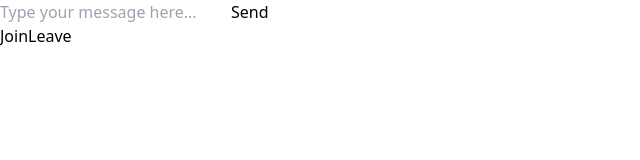
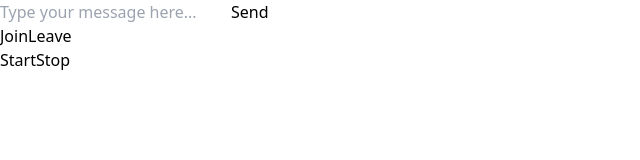
Before and after one commit to AlyanTheCodingLegend/Summer-Project, a React (Vite) app in the folder Frontend/: page / in a window 1280 px wide. Shown: the top 160 px of the page, without its empty margins (0-640 px from the left). Built offline with nearby package versions, Linux system fonts and the light colour scheme.

Commit message:
Added voice notes feature

```diff
--- a/Frontend/src/components/ChatRoom.jsx
+++ b/Frontend/src/components/ChatRoom.jsx
@@ -6,6 +6,8 @@ function ChatRoom() {
     const [chatId, setChatId] = useState(444)
     const [userId, setUserId] = useState(123)
     const [messages, setMessages] = useState([])
+    const [mediaRecorder, setMediaRecorder] = useState(null)
+    const [recording, setRecording] = useState(false)
 
     const handleText = (e) => {
         setText(e.target.value)
@@ -29,12 +31,65 @@ function ChatRoom() {
                 console.log('Disconnected from server')
                 setSocket(null)
             }
+            socket.onerror = (error) => {
+                console.error(`Error: ${error.message}`)
+            }
         }
     }, [socket])
 
     useEffect(() => {
         setUserId(Math.floor(Math.random() * 90000) + 10000)
     }, [])
+
+    const startStreaming = async () => {
+        try {
+          const stream = await navigator.mediaDevices.getUserMedia({ audio: true });
+          console.log('Audio stream obtained');
+
+          const mediaRecorderInstance = new MediaRecorder(stream);
+          setMediaRecorder(mediaRecorderInstance);
+
+          mediaRecorderInstance.ondataavailable = (event) => {
+            if (event.data.size > 0 && socket && socket.readyState === WebSocket.OPEN) {
+                const reader = new FileReader();
+                reader.onload = () => {
+                    const base64Data = reader.result.split(',')[1];
+                    socket.send(JSON.stringify({ type: "voicesent", userId: userId, chatId: chatId, audio: base64Data }));
+                };
+                reader.readAsDataURL(event.data)
+            }
+          };
+
+          mediaRecorderInstance.start();
+          setRecording(true);
+        } catch (error) {
+          console.error('Error accessing microphone:', error);
+        }
+    }
+
+    const stopStreaming = () => {
+        if (mediaRecorder && mediaRecorder.state !== 'inactive') {
+          mediaRecorder.stop();
+          console.log('Stopped recording');
+          setRecording(false);
+        }
+    }
+
+    const playReceivedAudio = (audioData) => {
+        try {
+            const binaryString = window.atob(audioData);
+            const bytes = new Uint8Array(binaryString.length);
+            for (let i = 0; i < binaryString.length; i++) {
+                bytes[i] = binaryString.charCodeAt(i);
+            }
+            const audioBlob = new Blob([bytes], { type: 'audio/webm' });
+            const audioUrl = URL.createObjectURL(audioBlob);
+            const audio = new Audio(audioUrl);
+            audio.play().catch(error => console.error('Error playing audio:', error));
+        } catch (error) {
+            console.error('Error handling audio data:', error);
+        }
+    }
 
     const joinChat = () => {
         const ws = new WebSocket('ws://localhost:3000')
@@ -63,6 +118,10 @@ function ChatRoom() {
                 break
             case 'messagereceived':
                 setMessages(message.messages)
+                break
+            case 'voicereceived':
+                console.log('Voice received')
+                playReceivedAudio(message.audio)
                 break
             default:
                 console.error(`Unknown message type: ${message.type}`)
@@ -110,6 +169,22 @@ function ChatRoom() {
                     Leave
                 </button>
             </div>
+            <div className="absolute bottom-20 right-4 flex space-x-2">
+                <button
+                    className="bg-green-500 hover:bg-green-700 text-white p-2 rounded"
+                    onClick={startStreaming}
+                    disabled={recording}
+                >
+                    Start
+                </button>
+                <button
+                    className="bg-red-500 hover:bg-red-700 text-white p-2 rounded"
+                    onClick={stopStreaming}
+                    disabled={!recording}
+                >
+                    Stop
+                </button>
+            </div>
         </div>
     );
 }
```
Also changed, not shown: 1 other file (tests, documents, lock files or other folders).
